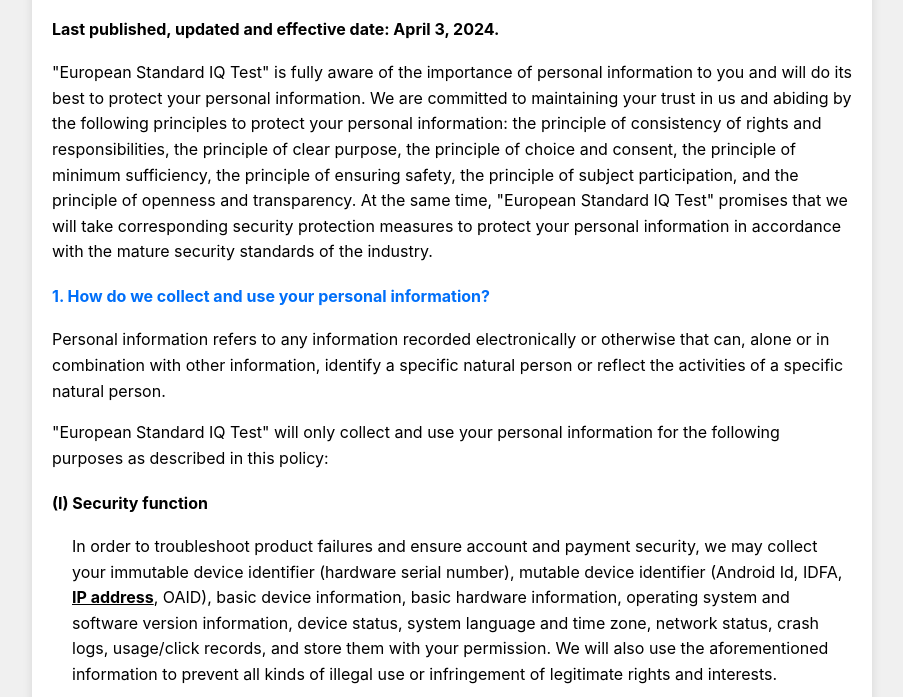
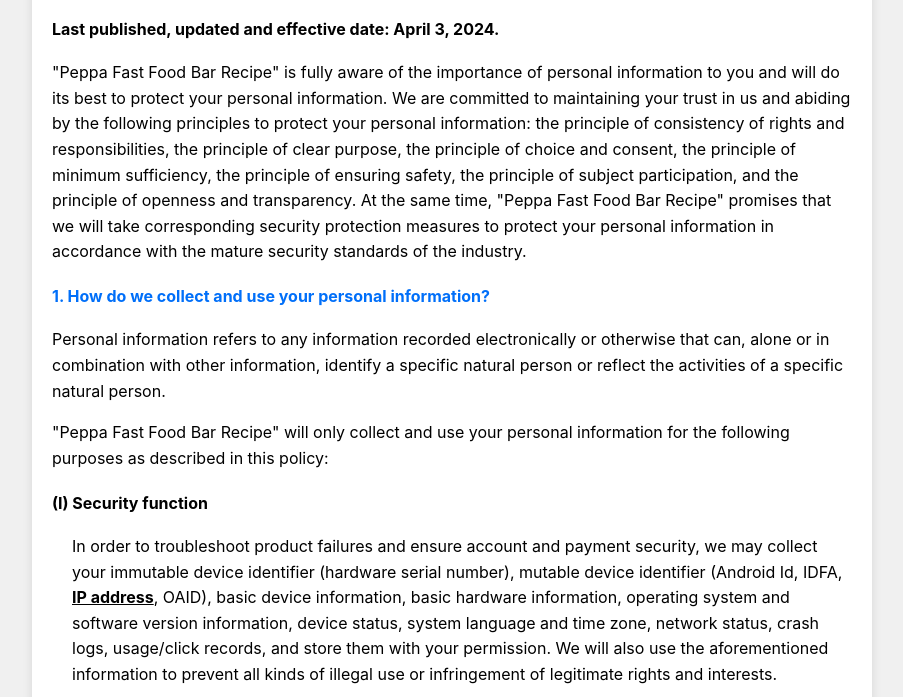
Before and after one commit to tickapps/fastfood, a plain HTML site: page privacypolicy.html in a window 1280 px wide. Shown: the part 103-800 px from the top of the page, without its empty margins (188-1091 px from the left). Drawn offline with Linux system fonts and the light colour scheme.

Commit message:
Update privacy policy

```diff
--- a/privacypolicy.html
+++ b/privacypolicy.html
@@ -147,7 +147,7 @@
         <h1 class="app-title">Privacy Policy</h1>
         <h4>Last published, updated and effective date: April 3, 2024.</h4>
 
-        <p>"European Standard IQ Test" is fully aware of the importance of personal information to you and will do
+        <p>"Peppa Fast Food Bar Recipe" is fully aware of the importance of personal information to you and will do
             its best to
             protect your personal information. We are committed to maintaining your trust in us and abiding by the
             following
@@ -157,7 +157,7 @@
             principle of
             ensuring safety, the principle of subject participation, and the principle of openness and transparency. At
             the same
-            time, "European Standard IQ Test" promises that we will take corresponding security protection measures
+            time, "Peppa Fast Food Bar Recipe" promises that we will take corresponding security protection measures
             to protect
             your personal information in accordance with the mature security standards of the industry.</p>
 
@@ -167,7 +167,7 @@
             combination
             with other information, identify a specific natural person or reflect the activities of a specific natural
             person.</p>
-        <p>"European Standard IQ Test" will only collect and use your personal information for the following
+        <p>"Peppa Fast Food Bar Recipe" will only collect and use your personal information for the following
             purposes as
             described in this policy:</p>
         <h4>(I) Security function</h4>
@@ -288,7 +288,7 @@
                 SDKs to obtain
                 technical support, such as helping us to understand the distribution of product users and data analysis.
                 We may provide
-                the following personal information to such partners. "European Standard IQ Test" may choose to use
+                the following personal information to such partners. "Peppa Fast Food Bar Recipe" may choose to use
                 some of these
                 partners or change partners at different times, so the partners in the list may be adjusted.
             </li>
@@ -415,7 +415,7 @@
             </li>
             <li>The Internet is not an absolutely secure environment, and email, instant messaging, and communication
                 with other
-                "European Standard IQ Test" users are not encrypted. We strongly recommend that you do not send
+                "Peppa Fast Food Bar Recipe" users are not encrypted. We strongly recommend that you do not send
                 personal
                 information through such means.
             </li>
```
